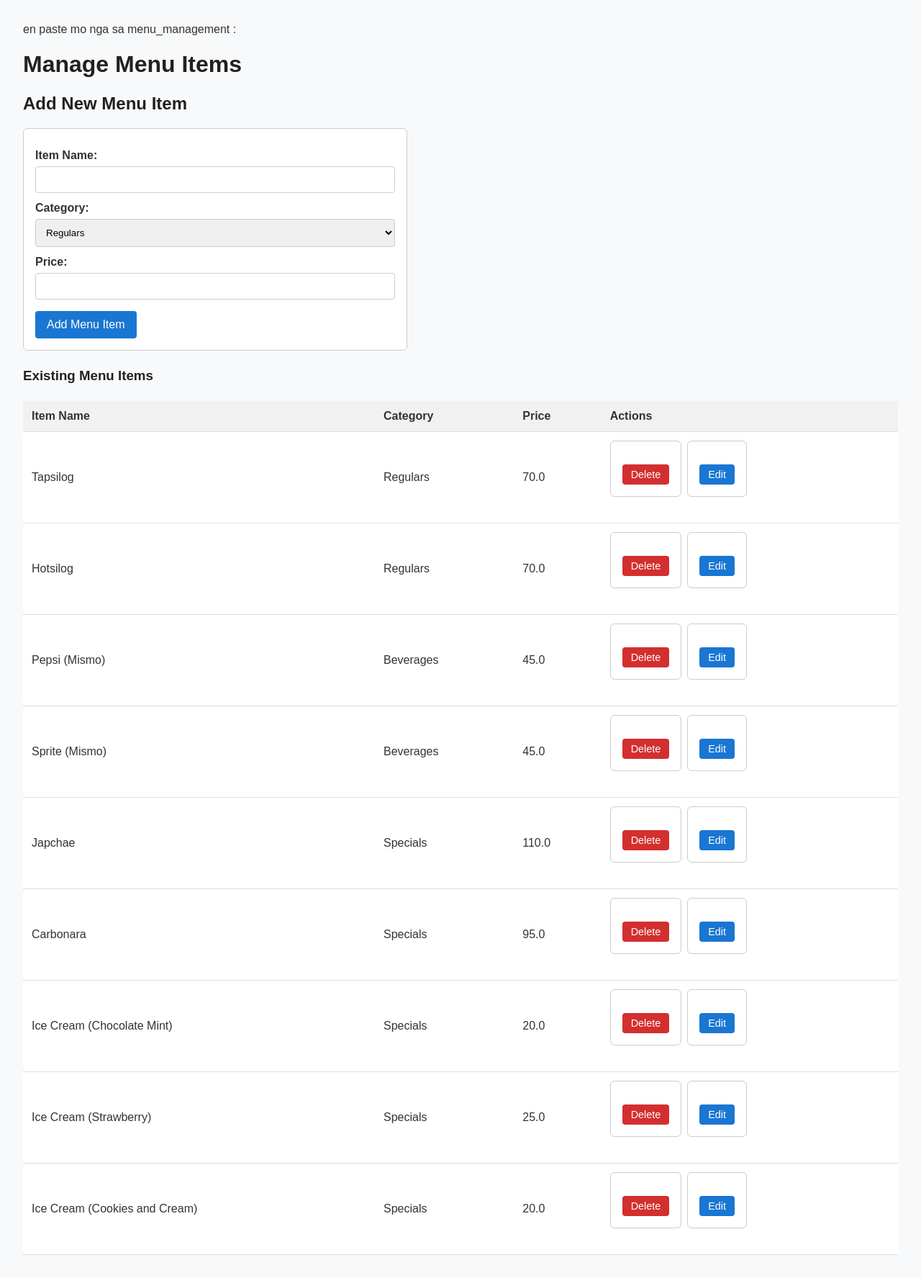
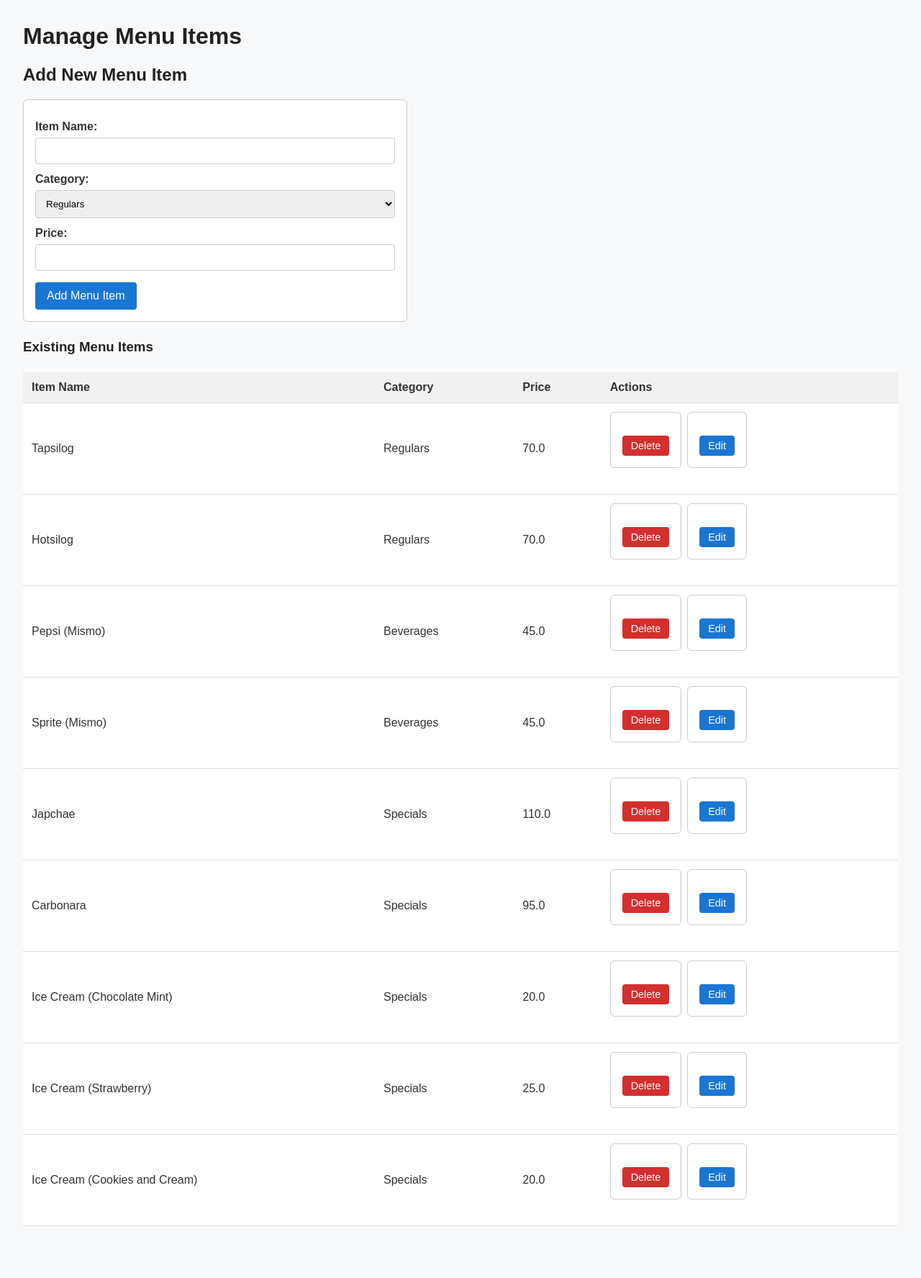
Before and after one commit to leon-pscl/CPE011A, a Flask app: page /menu-management in a window 1280 px wide. Shown: the whole page at 72% size. After the commit the page ends 1703 px from the top, so only its background shows below. Run offline with Flask 3, Linux system fonts and the light colour scheme; data comes from the database, SQL or seed files in the repository.

Commit message:
Update menu_management.html

```diff
--- a/DBMS_FinalProject/final/food_business_app/templates/menu_management.html
+++ b/DBMS_FinalProject/final/food_business_app/templates/menu_management.html
@@ -1,5 +1,3 @@
-en paste mo nga sa menu_management :
-
 <!DOCTYPE html>
 <html lang="en">
 <head>
```
